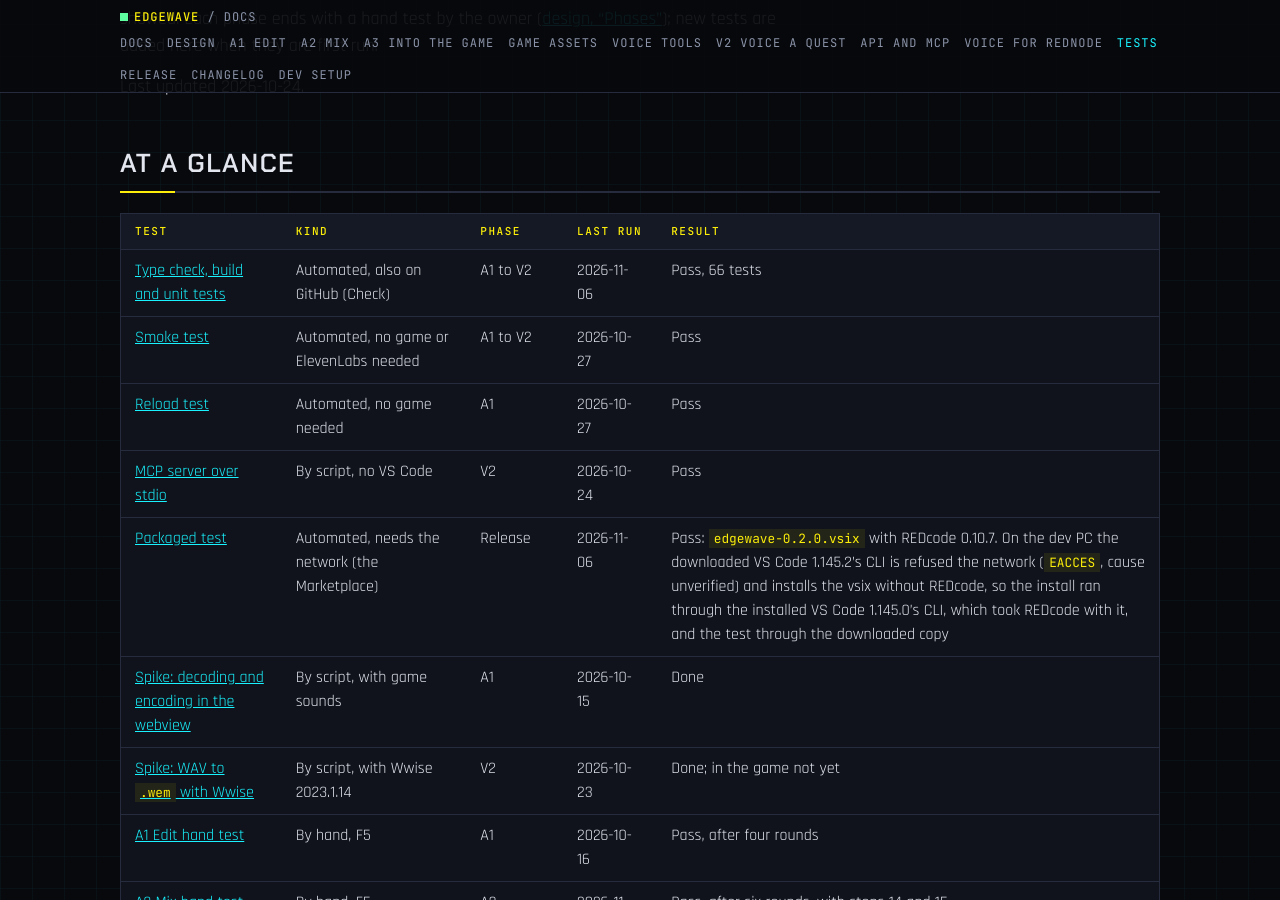
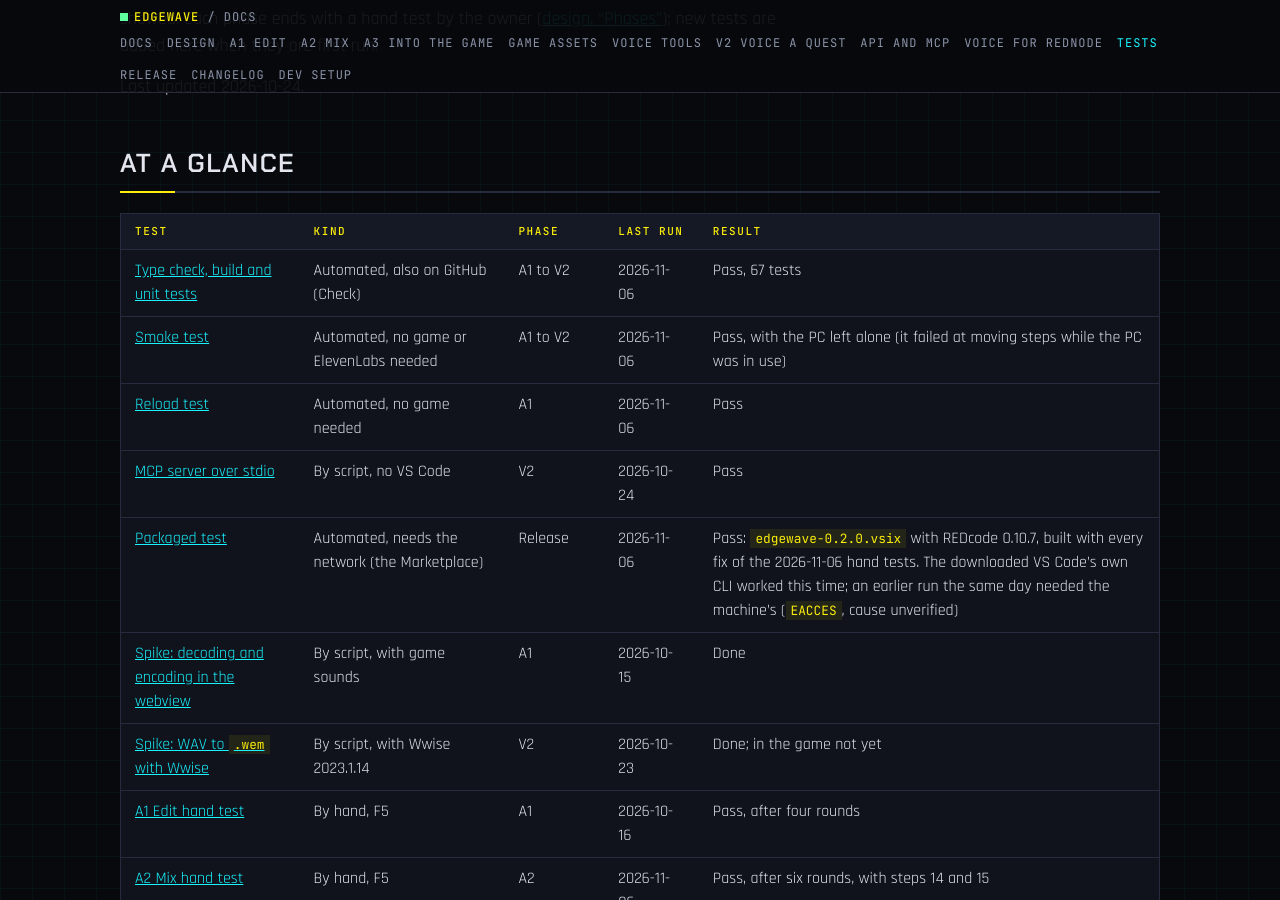
Before and after one commit to Edgemodders/EDGEwave, a Jekyll site: the page built from docs/testing.md, in a window 1280 px wide and 900 px high, scrolled down 264 px. Built offline with Jekyll 4.4.1, drawn with Linux system fonts in a browser that asks for light colours; our own code applies the rules of GitHub Pages for plain Markdown files.

Commit message:
Testing: smoke, reload and packaged tests pass with every fix of the hand tests
Co-Authored-By: Claude Opus 5.5 <noreply@anthropic.com>

```diff
--- a/docs/testing.md
+++ b/docs/testing.md
@@ -8,11 +8,11 @@ Last updated 2026-10-24.
 
 | Test | Kind | Phase | Last run | Result |
 |---|---|---|---|---|
-| [Type check, build and unit tests](#type-check-build-and-unit-tests) | Automated, also on GitHub (Check) | A1 to V2 | 2026-11-06 | Pass, 66 tests |
-| [Smoke test](#smoke-test-vs-code-with-a-stand-in-redcode) | Automated, no game or ElevenLabs needed | A1 to V2 | 2026-10-27 | Pass |
-| [Reload test](#reload-test-unsaved-edits-survive-a-window-reload) | Automated, no game needed | A1 | 2026-10-27 | Pass |
+| [Type check, build and unit tests](#type-check-build-and-unit-tests) | Automated, also on GitHub (Check) | A1 to V2 | 2026-11-06 | Pass, 67 tests |
+| [Smoke test](#smoke-test-vs-code-with-a-stand-in-redcode) | Automated, no game or ElevenLabs needed | A1 to V2 | 2026-11-06 | Pass, with the PC left alone (it failed at moving steps while the PC was in use) |
+| [Reload test](#reload-test-unsaved-edits-survive-a-window-reload) | Automated, no game needed | A1 | 2026-11-06 | Pass |
 | [MCP server over stdio](#mcp-server-over-stdio) | By script, no VS Code | V2 | 2026-10-24 | Pass |
-| [Packaged test](release.html#the-packaged-test) | Automated, needs the network (the Marketplace) | Release | 2026-11-06 | Pass: `edgewave-0.2.0.vsix` with REDcode 0.10.7. On the dev PC the downloaded VS Code 1.145.2's CLI is refused the network (`EACCES`, cause unverified) and installs the vsix without REDcode, so the install ran through the installed VS Code 1.145.0's CLI, which took REDcode with it, and the test through the downloaded copy |
+| [Packaged test](release.html#the-packaged-test) | Automated, needs the network (the Marketplace) | Release | 2026-11-06 | Pass: `edgewave-0.2.0.vsix` with REDcode 0.10.7, built with every fix of the 2026-11-06 hand tests. The downloaded VS Code's own CLI worked this time; an earlier run the same day needed the machine's (`EACCES`, cause unverified) |
 | [Spike: decoding and encoding in the webview](#spike-decoding-and-encoding-in-vs-codes-webview) | By script, with game sounds | A1 | 2026-10-15 | Done |
 | [Spike: WAV to `.wem` with Wwise](#spike-wav-to-wem-with-wwise) | By script, with Wwise 2023.1.14 | V2 | 2026-10-23 | Done; in the game not yet |
 | [A1 Edit hand test](#a1-edit) | By hand, F5 | A1 | 2026-10-16 | Pass, after four rounds |
```
Also changed, not shown: CLAUDE.md (+1 -1 lines).
